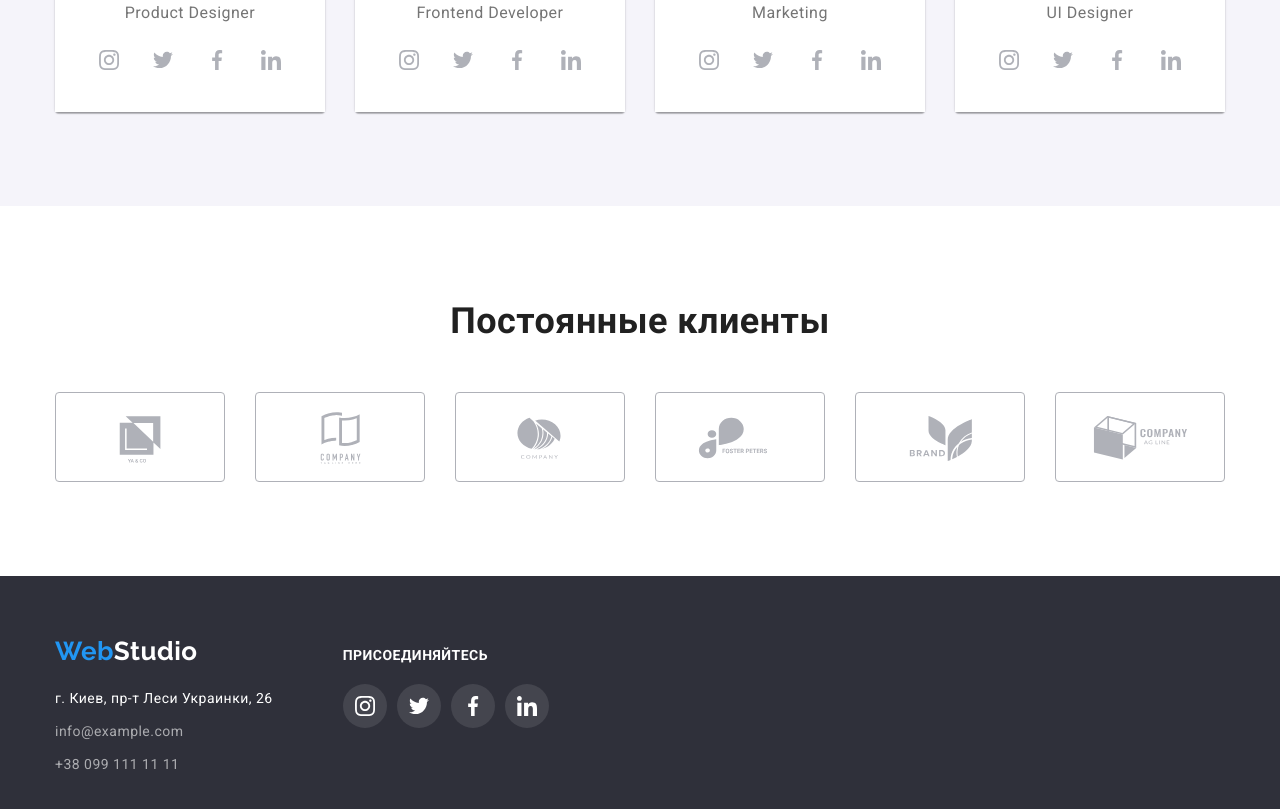
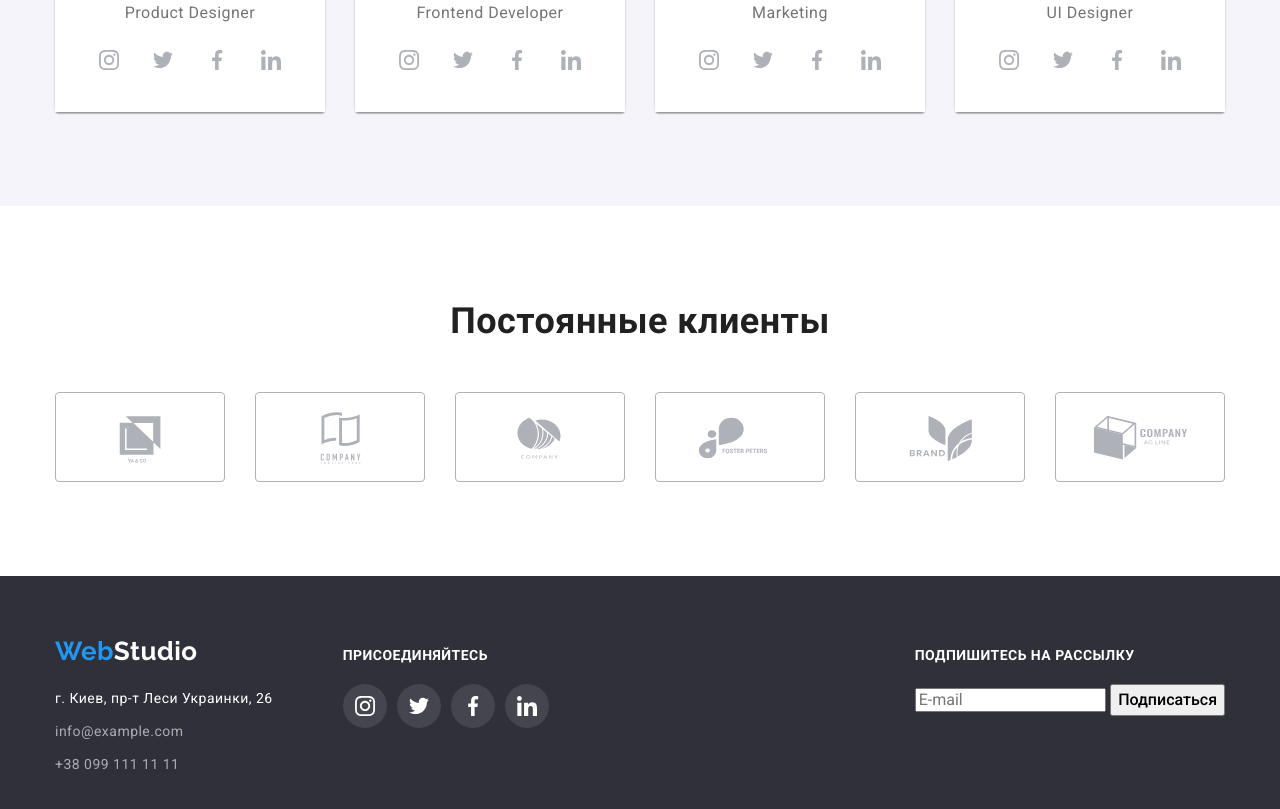
Before and after one commit to Galina-Goncharova/goit-markup-hw-06, a plain HTML site: page index.html in a window 1280 px wide. Shown: the part 2099-2908 px from the top of the page. Drawn offline with nearby package versions, Linux system fonts and the light colour scheme.

Commit message:
Добавляет форму в футер

```diff
--- a/css/styles.css
+++ b/css/styles.css
@@ -534,6 +534,10 @@ body {
   fill: var(--primary-title-color);
 }
 
+.mailing {
+  margin-left: auto;
+}
+
 /* ------------PORTFOLIO----------- */
 
 .filter {
--- a/index.html
+++ b/index.html
@@ -378,6 +378,13 @@
                     </li>
                 </ul>
             </div>
+            <div class="mailing">
+                <p class="footer-text ">Подпишитесь на рассылку</p>
+                <form class="form-footer">
+                    <input type="email"  name="email" placeholder="E-mail" class="email"/>
+                    <button type="submit" class="btn btn-footer">Подписаться</button>
+                </form>
+            </div>
         </div>
     </footer>
     <div class="backdrop is-hidden" data-modal>
```
